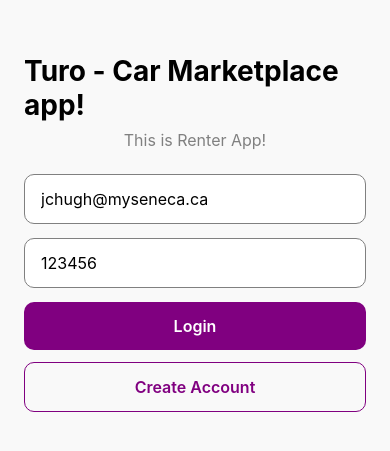
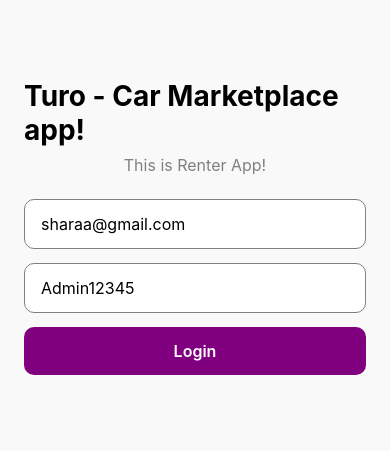
Before and after one commit to jivinchugh/Car-Rental-MarketPlace, a React Native app in the folder Car-Renter-app/: screen /LoginScreen in a window 390 px wide. Shown: the part 189-640 px from the top of the page. Built offline with nearby package versions, Linux system fonts and the light colour scheme.

Commit message:
got the Login logic work, not allowing Owners to enter the app!

```diff
--- a/Car-Renter-app/screens/LoginScreen.js
+++ b/Car-Renter-app/screens/LoginScreen.js
@@ -12,20 +12,17 @@
 } from "react-native";
 import { useState } from "react";
 
-
 // 1. TODO: import the required service  (db, auth, etc) from FirebaseConfig.js
-import { auth } from "../firebaseConfig";
+import { auth, db } from "../firebaseConfig";
 
 // 2. TODO: import the specific functions from the service (import ___ from "firebase/firebase auth)
-import {
-  createUserWithEmailAndPassword,
-  signInWithEmailAndPassword,
-} from "firebase/auth";
+import { signInWithEmailAndPassword } from "firebase/auth";
+import { getDoc, doc } from "firebase/firestore";
 
 const LoginScreen = ({ navigation }) => {
   // form fields
-  const [emailFromUI, setEmailFromUI] = useState("jchugh@myseneca.ca");
-  const [passwordFromUI, setPasswordFromUI] = useState("123456");
+  const [emailFromUI, setEmailFromUI] = useState("sharaa@gmail.com");
+  const [passwordFromUI, setPasswordFromUI] = useState("Admin12345");
   const [errorMessageLabel, setErrorMessageLabel] = useState(null);
 
   const loginPressed = async () => {
@@ -39,9 +36,24 @@
 
     try {
       await signInWithEmailAndPassword(auth, emailFromUI, passwordFromUI);
-      alert("LOGIN SUCCESS!");
+      console.log("LOGIN SUCCESS");
       console.log(auth.currentUser);
-      navigation.navigate("TabContainerComponent", { screen: "MyBookings" }); //https://reactnavigation.org/docs/nesting-navigators/#navigating-to-a-screen-in-a-nested-navigator
+
+      const docSnap = await getDoc(doc(db, "users", auth.currentUser.uid));
+
+      if (docSnap.exists()) {
+        const profile = docSnap.data(); //saving data as a profile
+        console.log("User profile:", profile); //got to know that i can access profile.role from this
+
+        if (profile && profile.role !== "renter") {
+          alert("This is the Renter app. Please login from the Owner app.");
+          auth.signOut();
+          return;
+        }
+
+        alert("LOGIN SUCCESS!");
+        navigation.navigate("TabContainerComponent", { screen: "MyListings" });
+      }
     } catch (err) {
       console.log("Error when doing login");
       console.log(`Error code: ${err.code}`);
@@ -59,60 +71,6 @@
     // code to logout user
     auth.signOut();
     alert("User is logged out!");
-  };
-
-  const createAccountPressed = async () => {
-    console.log("Creating account...");
-    setErrorMessageLabel(null);
-
-    if (!emailFromUI || !passwordFromUI) {
-      setErrorMessageLabel("Email and password cannot be empty");
-      return;
-    }
-    if (passwordFromUI.length < 6) {
-      setErrorMessageLabel("Password must be at least 6 characters long");
-      return;
-    }
-
-    try {
-      // 1. attempt to create the account with the given email/password
-      const userCredential = await createUserWithEmailAndPassword(
-        auth,
-        emailFromUI,
-        passwordFromUI
-      );
-
-      // 2. if successful, then a copy of the account information will be stored in the
-      // userCredential variable
-      console.log(userCredential);
-
-      alert("Account created successfully!");
-
-      // 3. what is the email address of the created account
-      console.log(`Email of account: ${userCredential.user.email}`);
-      console.log(`Firebase uid for this account: ${userCredential.user.uid}`);
-
-      // 4. navigate you to the next screen of the app
-      // navigation.navigate("Home")
-    } catch (err) {
-      console.log("Error when creating user");
-      console.log(`Error code: ${err.code}`);
-      console.log(`Error message: ${err.message}`);
-
-      if (err.code === "auth/email-already-in-use") {
-        setErrorMessageLabel(
-          "This email is already registered. Try logging in instead."
-        );
-      } else if (err.code === "auth/invalid-email") {
-        setErrorMessageLabel("Please enter a valid email address.");
-      } else if (err.code === "auth/weak-password") {
-        setErrorMessageLabel(
-          "Password is too weak. It must be at least 6 characters long."
-        );
-      } else {
-        setErrorMessageLabel(err.message);
-      }
-    }
   };
 
   return (
@@ -146,9 +104,6 @@
         <Text style={styles.primaryBtnLabel}>Login</Text>
       </Pressable>
 
-      <Pressable onPress={createAccountPressed} style={styles.secondaryBtn}>
-        <Text style={styles.secondaryBtnLabel}>Create Account</Text>
-      </Pressable>
       {/* <Pressable onPress={checkLoginStatus} style={styles.btn}>
           <Text style={[styles.btnLabel, { color: "#000" }]}>
             Check for logged in user?
--- a/Car-Renter-app/screens/MyBookings.js
+++ b/Car-Renter-app/screens/MyBookings.js
@@ -24,8 +24,6 @@
   ]);
 
   const handleCancelBooking = (bookingId) => {
-    // In a real app, you would update Firebase here
-    // For now, just update the local state
     const updatedBookings = bookings.filter(
       (booking) => booking.id !== bookingId
     );
```
